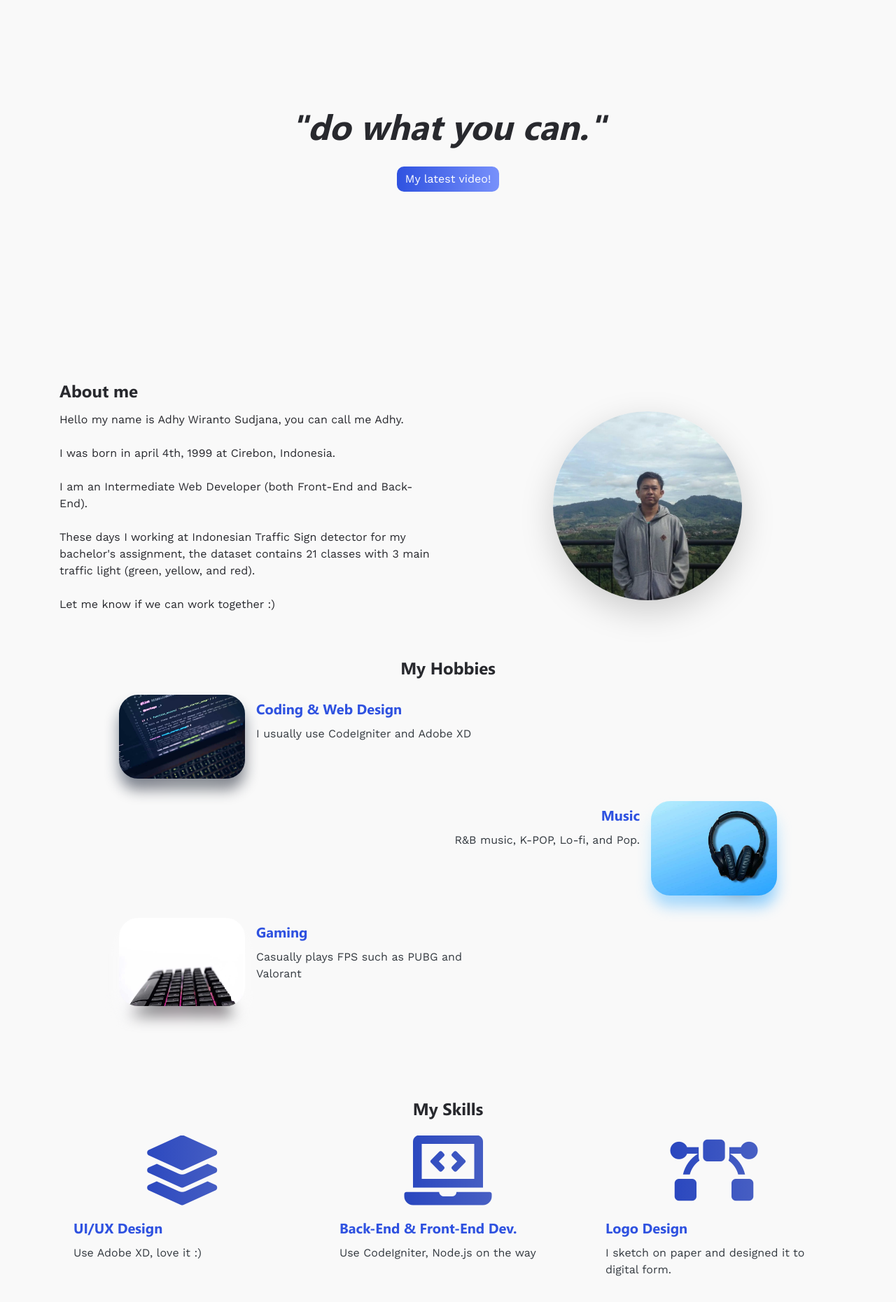
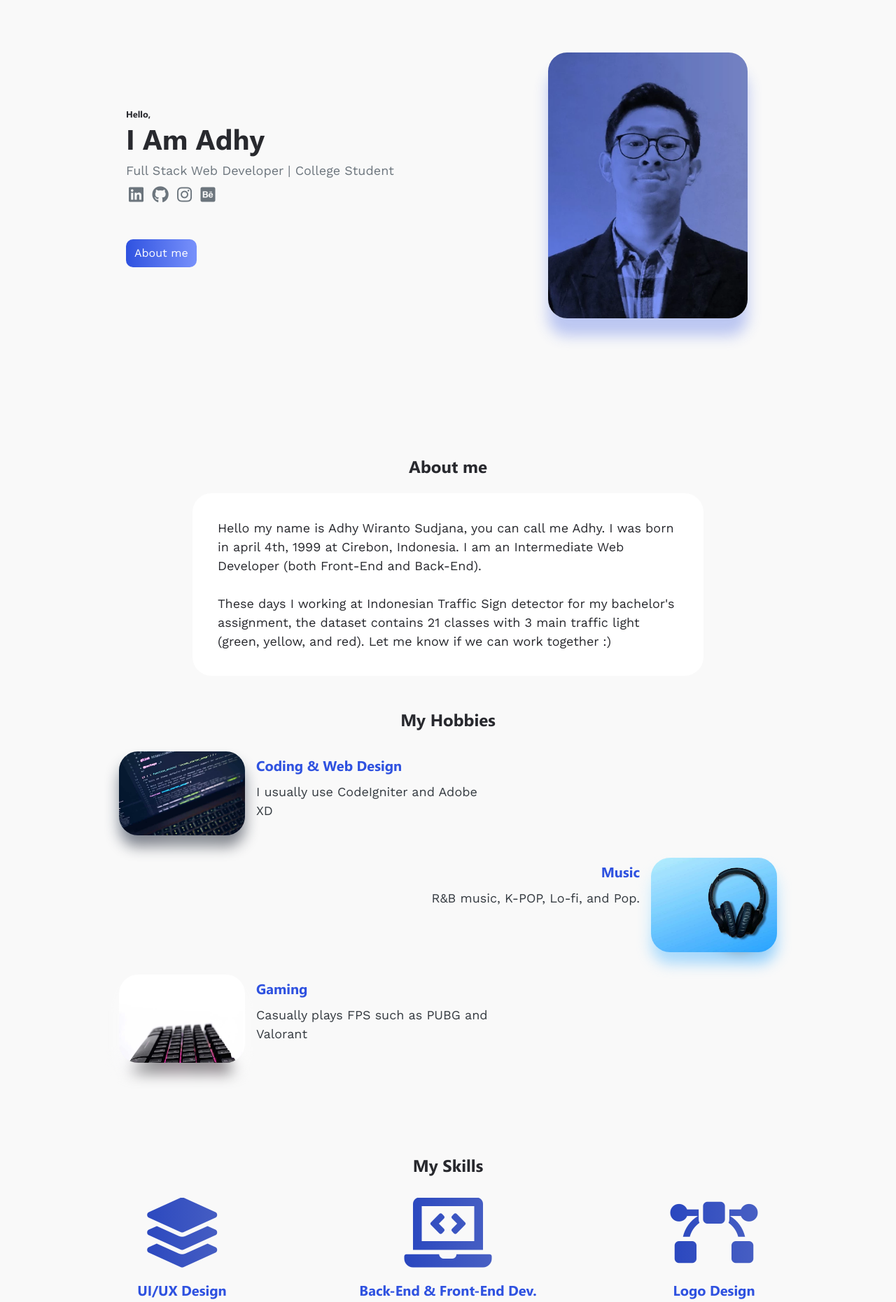
Before and after one commit to AdhyWiranto44/my_web_profile, a Node server app: page / in a window 1280 px wide. Shown: the part 62-1923 px from the top of the page at 70% size. Run offline with Node 20, Linux system fonts and the light colour scheme; some libraries are stand-ins or nearby versions.

Commit message:
change jumbotron style and resize paragraph and skill section

```diff
--- a/app.js
+++ b/app.js
@@ -10,4 +10,12 @@ app.get("/", function(req, res) {
   res.sendFile(__dirname + '/index.html');
 });
 
+app.get("/portfolio", function(req, res) {
+  res.send("This is portfolio page");
+});
+
+app.get("/blog", function(req, res) {
+  res.send("This is blog page");
+});
+
 app.listen(process.env.PORT || 3000, function() {console.log("Server started at http://localhost:3000")});
--- a/index.html
+++ b/index.html
@@ -83,8 +83,23 @@
 
     <div id="jumbotron" class="container" style="margin-bottom: 120px;">
         <div class="row">
-            <div class="col-md text-center">
-                <h1 class="jumbotronTitle"><i>"do what you can."</i><br><a href="#latestVideo" class="btn btn-dark nav-item mt-3">My latest video!</a></h1>
+
+            <div class="col-md-4 text-center order-md-2">
+                <img class="jumbotronImg" src="img/profile-3.webp">
+            </div>
+
+            <div class="col-md-6 offset-lg-1 jumbotronTitle">
+                <small class="mb-0">Hello,</small>
+                <h1>I Am Adhy</h1>
+                <p class="mb-2 font-weight-lighter text-secondary">Full Stack Web Developer | College Student</p>
+                <a href="https://www.linkedin.com/in/adhy-wiranto-665882155/" class="h4 mx-1 text-secondary" title="LinkedIn"><i class="fab fa-linkedin"></i></a>
+                <a href="https://github.com/adhywiranto44" class="h4 mx-1 text-secondary" title="Github"><i class="fab fa-github"></i></a>
+                <a href="https://instagram.com/wanindemilien" class="h4 mx-1 text-secondary" title="Instagram"><i class="fab fa-instagram"></i></a>
+                <a href="https://www.behance.net/skuukzkylxixsxa" class="h4 mx-1 text-secondary" title="Behance"><i class="fab fa-behance-square"></i></a>
+                <br>
+                <a href="#about" class="btn btn-dark nav-item mt-5 py-2">About me</a>
+
+                <!-- <p class="jumbotronTitle"><small>Hello friends,</small><br><h1>I'm Adhy</h1><br><a href="#latestVideo" class="btn btn-dark nav-item mt-3 py-2">My latest video!</a></p> -->
 
             </div>
         </div>
@@ -95,33 +110,39 @@
             <div class="col-md">
                 <div class="row">
                     <div class="col-md">
-                        <h3 class="mb-3 text-center text-md-left h4">About me</h3>
+                        <h3 class="mb-4 text-center h4">About me</h3>
                     </div>
                 </div>
                 <div class="row">
-                    <div class="col-md-6 order-md-2 mb-3">
+                    <div class="col-lg-8 col offset-lg-2">
+                        <div class="card border-0 p-3">
+                            <div class="card-body">
+                                <p class="card-text">Hello my name is Adhy Wiranto Sudjana, you can call me Adhy. I was born in april 4th, 1999 at Cirebon, Indonesia. I am an Intermediate Web Developer (both Front-End and Back-End).
+                                <br><br>
+                                These days I working at Indonesian Traffic Sign detector for my bachelor's assignment, the dataset contains 21 classes with 3 main traffic light (green, yellow, and red).
+                                Let me know if we can work together :)</p>
+                            </div>
+                        </div>
+                    </div>
+
+                    <!-- <div class="col-md-6 order-md-2 mb-3">
                         <div class="card border-0 bg-transparent">
                             <img src="img/profile-2.webp" class="card-img-top w-50 rounded-circle mx-auto shadow-lg" alt="Adhy Wiranto" title="Who Am I">
                         </div>
                     </div>
                     <div class="col-md-6">
-                        <p>Hello my name is Adhy Wiranto Sudjana, you can call me Adhy.
-                        <br><br>
-                        I was born in april 4th, 1999 at Cirebon, Indonesia.
-                        <br><br>
-                        I am an Intermediate Web Developer (both Front-End and Back-End).
+                        <p class="text-justify">Hello my name is Adhy Wiranto Sudjana, you can call me Adhy. I was born in april 4th, 1999 at Cirebon, Indonesia. I am an Intermediate Web Developer (both Front-End and Back-End).
                         <br><br>
                         These days I working at Indonesian Traffic Sign detector for my bachelor's assignment, the dataset contains 21 classes with 3 main traffic light (green, yellow, and red).
-                        <br><br>
                         Let me know if we can work together :)</p>
-                    </div>
+                    </div> -->
                 </div>
             </div>
         </div>
     </div>
 
     <div id="hobby" class="container" style="margin-bottom: 100px;">
-        <div class="row mb-3">
+        <div class="row mb-4">
             <div class="col-md">
                 <h3 class="text-center h4">My Hobbies</h3>
             </div>
@@ -183,34 +204,34 @@
     </div>
 
     <div id="skill" class="container mb-5">
-        <div class="row mb-3">
+        <div class="row mb-4">
             <div class="col-md text-center">
                 <h3 class="h4">My Skills</h3>
             </div>
         </div>
-        <div class="row mb-3">
-            <div class="col-md">
+        <div class="row">
+            <div class="col-md mb-3">
                 <div class="card border-0 bg-transparent">
                     <i class="fas fa-layer-group text-center"></i>
-                    <div class="card-body">
+                    <div class="card-body text-center">
                         <h5 class="card-title">UI/UX Design</h5>
                         <p class="card-text text-dark">Use Adobe XD, love it :)</p>
                     </div>
                 </div>
             </div>
-            <div class="col-md">
+            <div class="col-md mb-3">
                 <div class="card border-0 bg-transparent">
                     <i class="fas fa-laptop-code text-center"></i>
-                    <div class="card-body">
+                    <div class="card-body text-center">
                         <h5 class="card-title">Back-End & Front-End Dev.</h5>
                         <p class="card-text text-dark">Use CodeIgniter, Node.js on the way</p>
                     </div>
                 </div>
             </div>
-            <div class="col-md">
+            <div class="col-md mb-3">
                 <div class="card border-0 bg-transparent">
                     <i class="fas fa-bezier-curve text-center"></i>
-                    <div class="card-body">
+                    <div class="card-body text-center">
                         <h5 class="card-title">Logo Design</h5>
                         <p class="card-text text-dark">I sketch on paper and designed it to digital form.</p>
                     </div>
@@ -221,7 +242,7 @@
 
     <div id="portfolio" class="container mb-5">
         <div class="row">
-            <div class="col text-center mb-3">
+            <div class="col text-center mb-4">
                 <h3 class="h4">My Portfolio</h3>
             </div>
         </div>
@@ -242,7 +263,7 @@
 
     <div id="history" class="container mb-5">
         <div class="row">
-            <div class="col text-center mb-3">
+            <div class="col text-center mb-4">
                 <h3 class="h4">My History</h3>
             </div>
         </div>
--- a/public/css/style.css
+++ b/public/css/style.css
@@ -33,6 +33,11 @@ h5, h6 {
     color: #2F52E0;
 }
 
+p {
+    line-height: 27px;
+    font-size: 18px;
+}
+
 p,
 a {
     font-family: "Work Sans", Arial, sans-serif;
@@ -46,9 +51,14 @@ img {
 }
 
 .navbarOnScroll {
-    background-color: #ffffff;
+    background-color: rgba(249, 249, 249, 0.5);
+    backdrop-filter: blur(10px);
     filter: drop-shadow(0 3px 2px rgba(42, 45, 48, 0.1));
     transition: 0.3s;
+}
+
+.navbar {
+    z-index: 1;
 }
 
 a.nav-item {
@@ -68,10 +78,18 @@ a.nav-link:hover {
     outline: none;
 }
 
-h1.jumbotronTitle {
+.jumbotronImg {
+    height: 380px;
+    margin-top: 75px;
+    margin-bottom: 75px;
+    box-shadow: 0 25px 20px rgba(47, 82, 224, 0.3);
+}
+
+.jumbotronTitle {
     font-family: "Segoe UI Bold", Arial, sans-serif;
     font-weight: bold;
-    margin: 150px 0;
+    margin-top: 150px;
+    margin-bottom: 150px;
 }
 
 a.jumbotronArrow {
@@ -116,7 +134,7 @@ iframe:hover {
 #hobby img,
 #portfolio img,
 #portfolio .card,
-#portfolio .card-img-overlay, iframe {
+#portfolio .card-img-overlay, iframe, .jumbotronImg, .card {
     border-radius: 27px;
 }
 
@@ -320,3 +338,17 @@ footer .border-top {
         height: 240px;
     }
 }
+
+@media (max-width: 768px) {
+    .jumbotronImg {
+        height: 200px;
+        margin-top: 20px;
+        margin-bottom: 20px;
+    }
+
+    .jumbotronTitle {
+        text-align: center;
+        margin-top: 35px;
+        margin-bottom: 35px;
+    }
+}
```
Also changed, not shown: public/img/profile-3.webp (added).
